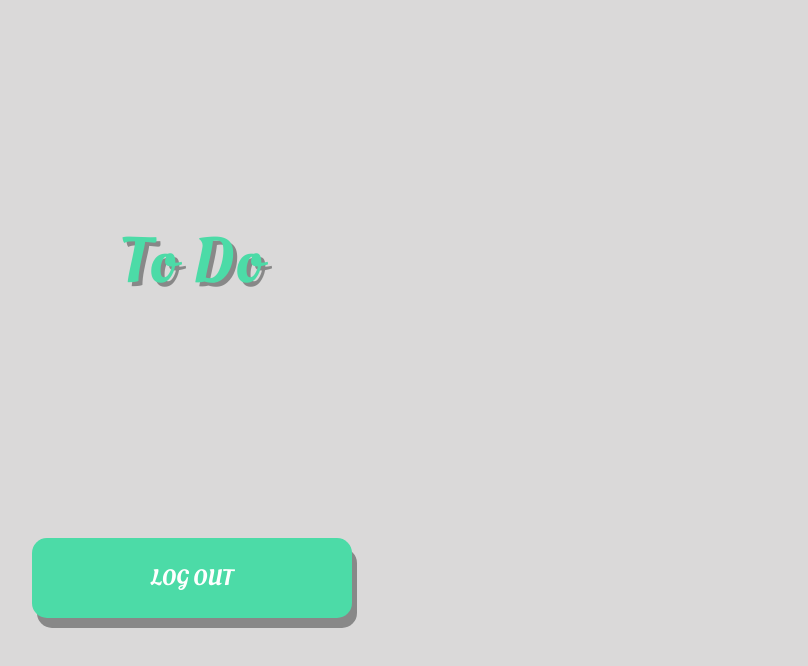
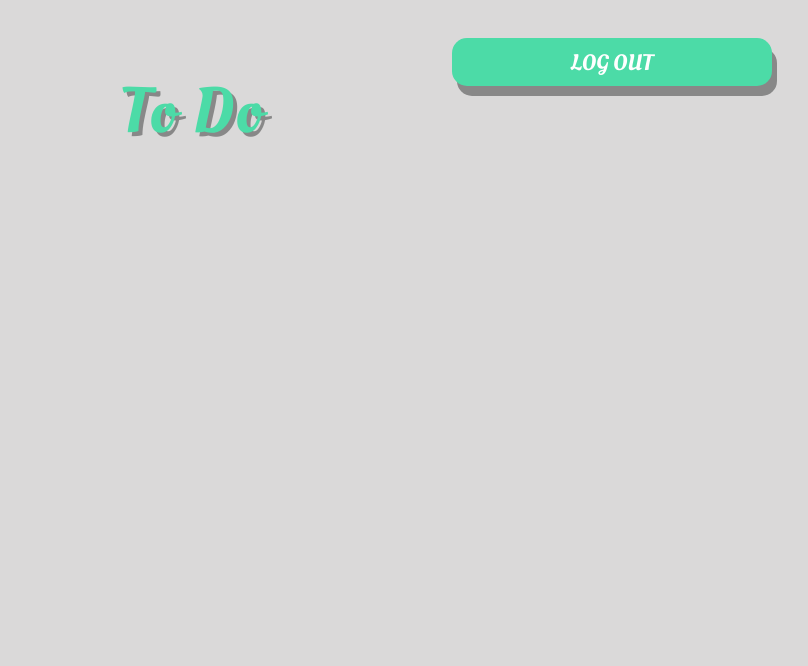
Before and after one commit to jonfreihofer/to-do, a React (Create React App) app: page /main in a window 1280 px wide. Shown: the top 666 px of the page, without its empty margins (448-1256 px from the left). Built offline with nearby package versions, Linux system fonts and the light colour scheme.

Commit message:
works now

```diff
--- a/src/App.css
+++ b/src/App.css
@@ -118,3 +118,26 @@ label {
 }
 
 /* main page */
+.todo {
+  font-size: 4em;
+  text-shadow: 4px 4px #888888;
+  display: flex;
+  letter-spacing: 2px;
+  flex-direction: column;
+  align-items: center;
+  align-self: center;
+  height: 30vh;
+  position: relative;
+  justify-content: space-between;
+}
+.title__todo {
+  margin-bottom: 60px;
+  position: absolute;
+  top: -150px;
+}
+.logout {
+  width: auto;
+  position: absolute;
+  top: -200px;
+  left: 900px;
+}
--- a/src/components/Button/styles.js
+++ b/src/components/Button/styles.js
@@ -1,4 +1,4 @@
-import styled from "styled-components";
+import styled, { css } from "styled-components";
 import globalStyles from "../../design/globalStyles";
 export const StyledButton = styled.button`
   background: ${globalStyles.mainColor};
@@ -19,6 +19,11 @@ export const StyledButton = styled.button`
     opacity: 1;
     background: ${globalStyles.selectedColor};
   }
+  ${(props) =>
+    props.login &&
+    css`
+      width: 25%;
+    `}
   @media (max-width: 600px) {
     margin-bottom: 200px;
     width: 55%;
--- a/src/components/Form/index.js
+++ b/src/components/Form/index.js
@@ -16,7 +16,6 @@ export default function Form({ children }) {
     userPassword: "",
   });
   const history = useHistory();
-
   const handleChange = (e) => {
     const { name, value } = e.target;
     setInputData((prevInputData) => ({ ...prevInputData, [name]: value }));
--- a/src/components/Input/index.js
+++ b/src/components/Input/index.js
@@ -2,5 +2,5 @@ import React from "react";
 import { StyledInput } from "./styles";
 
 export default function Input() {
-  return <StyledInput></StyledInput>;
+  return <StyledInput />;
 }
--- a/src/pages/Main/index.js
+++ b/src/pages/Main/index.js
@@ -5,10 +5,11 @@ import "../../App.css";
 export default function Main({ children }) {
   return (
     <>
-      <div className="container-main">
-        <header className="title">To Do</header>
-
-        <StyledButton>Log Out</StyledButton>
+      <div className="container-main todo">
+        <header className="title__todo">To Do</header>
+        <StyledButton login className="logout">
+          Log Out
+        </StyledButton>
       </div>
     </>
   );
```
